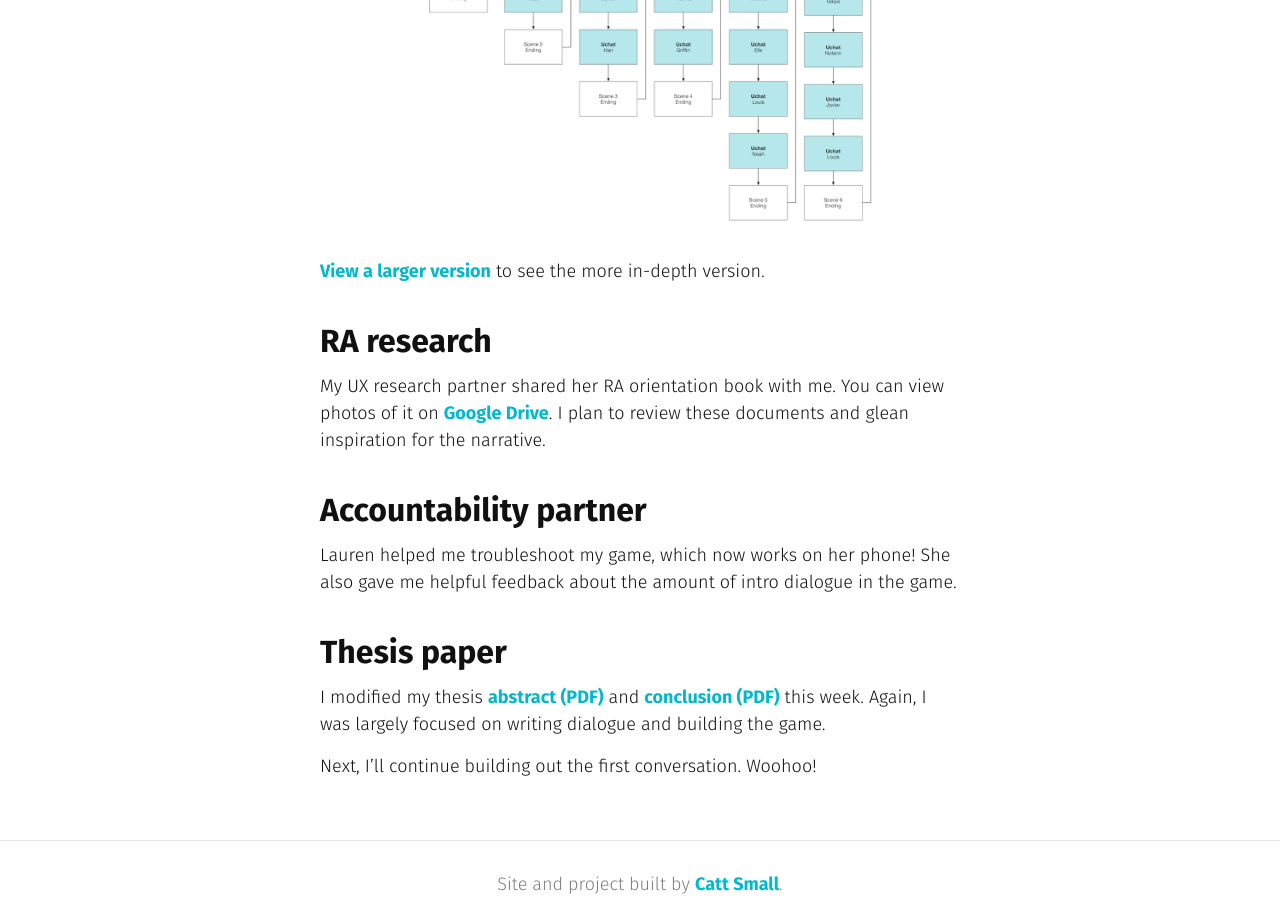
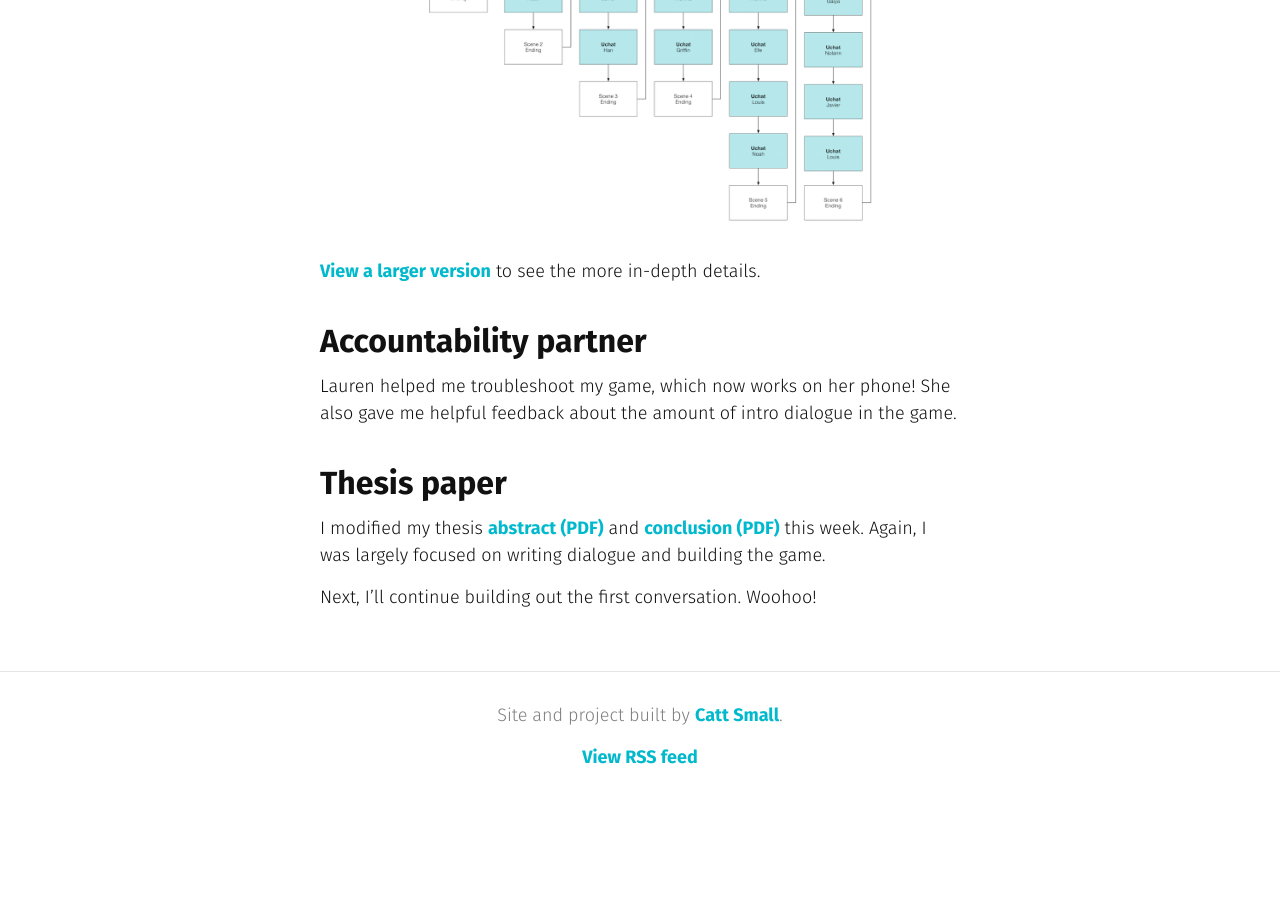
Before and after one commit to cattsmall/thesis-website, a Jekyll site: the page built from _posts/2015-10-28-another-slow-week.md, in a window 1280 px wide and 900 px high, scrolled down 1165 px. Built offline with Jekyll 4.4.1, drawn with Linux system fonts in a browser that asks for light colours; after the commit the page ends 1981 px from its top, so only the background shows below that.

Commit message:
updated blog post

```diff
--- a/_posts/2015-10-28-another-slow-week.md
+++ b/_posts/2015-10-28-another-slow-week.md
@@ -18,10 +18,7 @@ I mapped out the story progression from a user flow standpoint:
 
 ![](/assets/img/posts/2015-10-28/user-flow-progression_small.png)
 
-[View a larger version](/assets/img/posts/2015-10-28/user-flow-progression.png) to see the more in-depth version.
-
-##RA research
-My UX research partner shared her RA orientation book with me. You can view photos of it on [Google Drive](https://drive.google.com/folderview?id=0B_3R82cXHe5BeTQ5YVRsZGZrYm8&usp=sharing). I plan to review these documents and glean inspiration for the narrative.
+[View a larger version](/assets/img/posts/2015-10-28/user-flow-progression.png) to see the more in-depth details.
 
 ##Accountability partner
 Lauren helped me troubleshoot my game, which now works on her phone! She also gave me helpful feedback about the amount of intro dialogue in the game.
```
